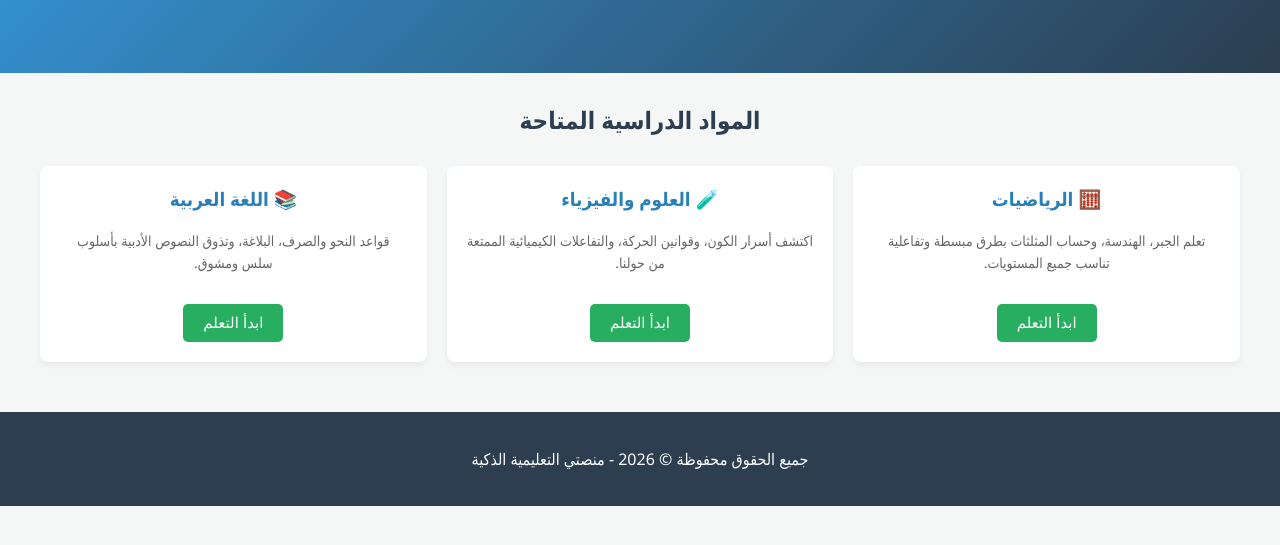
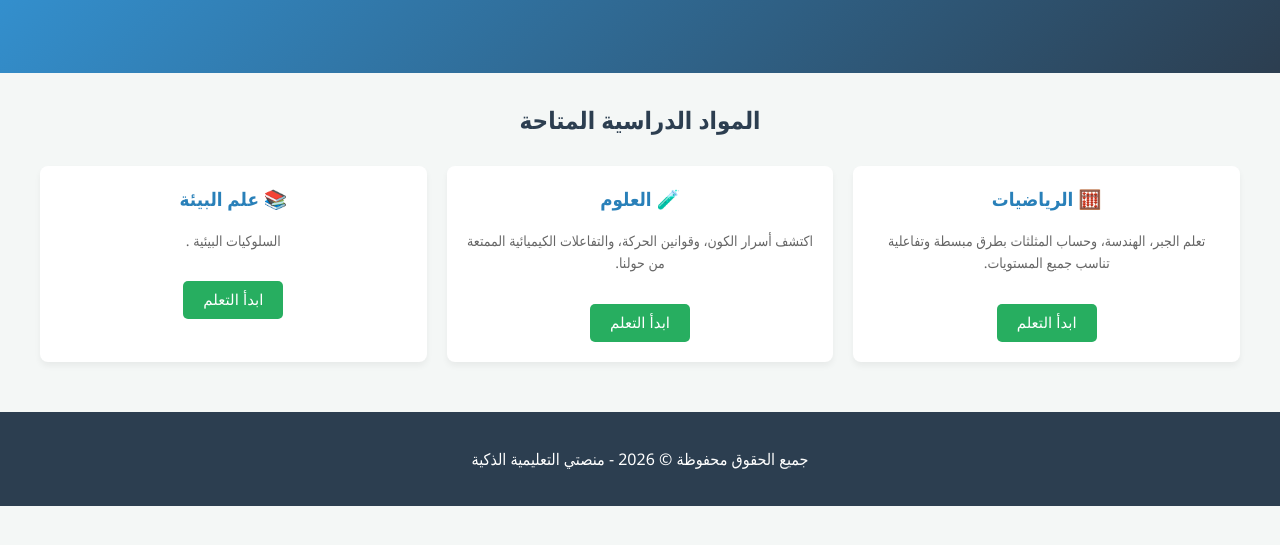
Before and after one commit to Osamahegazy1988/online-school, a plain HTML site: page index.html in a window 1280 px wide. Shown: the part 213-758 px from the top of the page. Drawn offline with Linux system fonts and the light colour scheme.

Commit message:
Update index.html

```diff
--- a/index.html
+++ b/index.html
@@ -162,21 +162,21 @@
             <div class="course-card">
                 <h3>🧮 الرياضيات</h3>
                 <p>تعلم الجبر، الهندسة، وحساب المثلثات بطرق مبسطة وتفاعلية تناسب جميع المستويات.</p>
-                <button class="btn" onclick="showLesson('الرياضيات', 'درس اليوم: مقدمة في المعادلات الجبرية. سنقوم بفهم كيف نجد قيمة المتغير X في المعادلات البسيطة.')">ابدأ التعلم</button>
+                <button class="btn" onclick="showLesson(الرياضيات', 'درس اليوم:    X في المعادلات البسيطة.')">ابدأ التعلم</button>
             </div>
 
             <!-- مادة العلوم -->
             <div class="course-card">
-                <h3>🧪 العلوم والفيزياء</h3>
+                <h3>🧪 العلوم  </h3>
                 <p>اكتشف أسرار الكون، وقوانين الحركة، والتفاعلات الكيميائية الممتعة من حولنا.</p>
                 <button class="btn" onclick="showLesson('العلوم والفيزياء', 'درس اليوم: قوانين نيوتن للحركة. سنتعرف على القانون الأول (القصور الذاتي) وتطبيقاته في حياتنا اليومية.')">ابدأ التعلم</button>
             </div>
 
-            <!-- مادة اللغة العربية -->
+            <!-- مادة   الأحياء وعلم البيئة -->
             <div class="course-card">
-                <h3>📚 اللغة العربية</h3>
-                <p>قواعد النحو والصرف، البلاغة، وتذوق النصوص الأدبية بأسلوب سلس ومشوق.</p>
-                <button class="btn" onclick="showLesson('اللغة العربية', 'درس اليوم: الجملة الاسمية والجملة الفعلية. التفريق بين المبتدأ والخبر، والفعل والفاعل مع أمثلة إعرابية.')">ابدأ التعلم</button>
+                <h3>📚   علم البيئة </h3>
+                <p>السلوكيات البيئية .</p>
+                <button class="btn" onclick="showLesson('علم البيئة ''درس اليوم: السلوكيات البيئية  .')">ابدأ التعلم</button>
             </div>
         </div>
 
```
